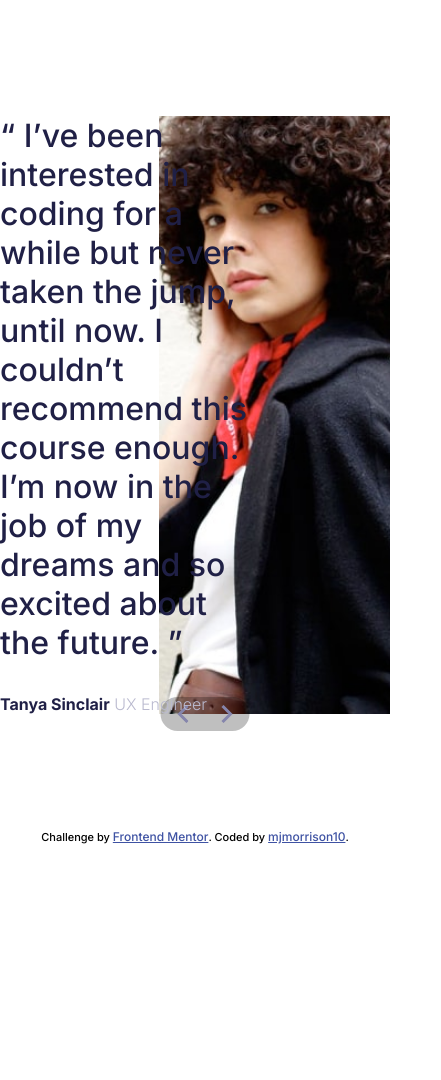
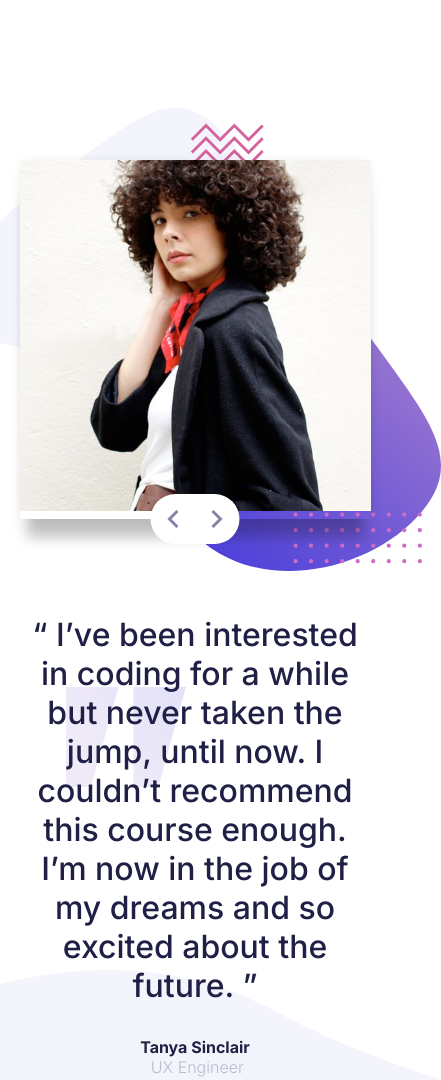
Before and after one commit to mjmorrison10/fem-23-coding-bootcamp-testimonials-slider-master, a plain HTML site: page index.html in a window 390 px wide. Shown: the top 1080 px of the page, 441 px wide, since content can reach past the window. Before the commit the page ends 844 px from the top, so only its background shows below. Drawn offline with Linux system fonts and the light colour scheme.

Commit message:
responsive design

```diff
--- a/index.html
+++ b/index.html
@@ -64,6 +64,14 @@
         </div>
         <div class="slide-2-img img">
           <img src="./images/image-john.jpg" alt="John" />
+          <div class="arrows-container">
+            <div class="arrow-left arrow">
+              <img src="./images/icon-prev.svg" alt="previous button" />
+            </div>
+            <div class="arrow-right arrow">
+              <img src="./images/icon-next.svg" alt="next button" />
+            </div>
+          </div>
         </div>
       </section>
     </main>
@@ -77,5 +85,7 @@
         <a href="https://portfolio-mjm-react.netlify.app/">mjmorrison10</a>.
       </div>
     </footer>
+
+    <script src="script.js"></script>
   </body>
 </html>
--- a/script.js
+++ b/script.js
@@ -0,0 +1,11 @@
+const Arrows = document.querySelectorAll(".arrow");
+const Slide1 = document.querySelector(".slide-1");
+const Slide2 = document.querySelector(".slide-2");
+
+Arrows.forEach((arrow) => {
+  arrow.addEventListener("click", function () {
+    console.log("test");
+    Slide1.style.display = Slide1.style.display == "none" ? "flex" : "none";
+    Slide2.style.display = Slide2.style.display == "flex" ? "none" : "flex";
+  });
+});
--- a/style.css
+++ b/style.css
@@ -54,7 +54,11 @@ body {
   flex-direction: column;
   justify-content: center;
   align-items: center;
-  height: 100vh;
+  min-height: 100vh;
+
+  background-image: url(./images/pattern-curve.svg);
+  background-repeat: no-repeat;
+  background-position: bottom left;
 }
 
 main {
@@ -82,6 +86,9 @@ main {
   align-items: flex-start;
   margin-right: -3rem;
   z-index: 2;
+  background-image: url(./images/pattern-quotes.svg);
+  background-repeat: no-repeat;
+  background-position: top 20% left 20%;
 }
 
 .quote {
@@ -110,6 +117,25 @@ main {
 .img {
   height: 100%;
   position: relative;
+  -webkit-box-shadow: 0px 25px 13px -7px rgba(0, 0, 0, 0.25),
+    0px 0px 13px -7px rgba(0, 0, 0, 0.25);
+  box-shadow: 0px 25px 13px -7px rgba(0, 0, 0, 0.25),
+    0px 0px 13px -7px rgba(0, 0, 0, 0.25);
+  position: relative;
+}
+
+.img::after {
+  content: "";
+  position: absolute;
+  top: -20%;
+  left: -20%;
+  right: -20%;
+  bottom: -20%;
+  background-image: url(./images/pattern-bg.svg);
+  background-repeat: no-repeat;
+  background-position: center;
+  background-size: 100%;
+  z-index: -1;
 }
 
 .img img {
@@ -126,10 +152,10 @@ main {
   bottom: 0;
   left: 20%;
   transform: translate(-50%, 50%);
-  /* background-color: white; */
-  background-color: rgba(0, 0, 0, 0.25);
+  background-color: white;
   min-width: 20%;
   border-radius: 50px;
+  overflow: hidden;
 }
 
 .arrow {
@@ -140,12 +166,23 @@ main {
   display: flex;
   justify-content: center;
   align-items: center;
+  transition: all 250ms ease-in-out;
+  cursor: pointer;
+}
+
+.arrow:hover {
+  background-color: rgba(25, 25, 25, 0.1);
 }
 
 .arrow img {
   height: 100%;
   width: 100%;
   object-fit: cover;
+  transition: all 250ms ease-in-out;
+}
+
+.arrow img:hover {
+  transform: scale(1.1);
 }
 
 /* //////////////////////////////////////////////////////////////////////////////// */
@@ -154,6 +191,10 @@ main {
 
 .slide-2 {
   display: none;
+}
+
+.slide-2 .quote {
+  max-width: 32ch;
 }
 
 /* //////////////////////////////////////////////////////////////////////////////// */
@@ -175,3 +216,39 @@ footer {
   font-size: 12px;
   color: hsl(228, 45%, 44%);
 }
+
+/* //////////////////////////////////////////////////////////////////////////////// */
+/* Media Queries ////////////////////////////////////////////////////////////////// */
+/* //////////////////////////////////////////////////////////////////////////////// */
+
+@media (max-width: 1000px) {
+  .slide {
+    flex-direction: column-reverse;
+    margin-top: 5rem;
+  }
+  .arrows-container {
+    left: 50%;
+  }
+  .arrow {
+    padding: 0.5rem 0.5rem;
+  }
+
+  .img {
+    margin-bottom: 3rem;
+    width: 90vw;
+  }
+  .card {
+    text-align: center;
+    width: 90vw;
+    margin: 0 auto;
+  }
+  .name-card {
+    width: 100%;
+    justify-content: center;
+    flex-direction: column;
+  }
+
+  footer {
+      margin-top: 1rem;
+  }
+}
```
